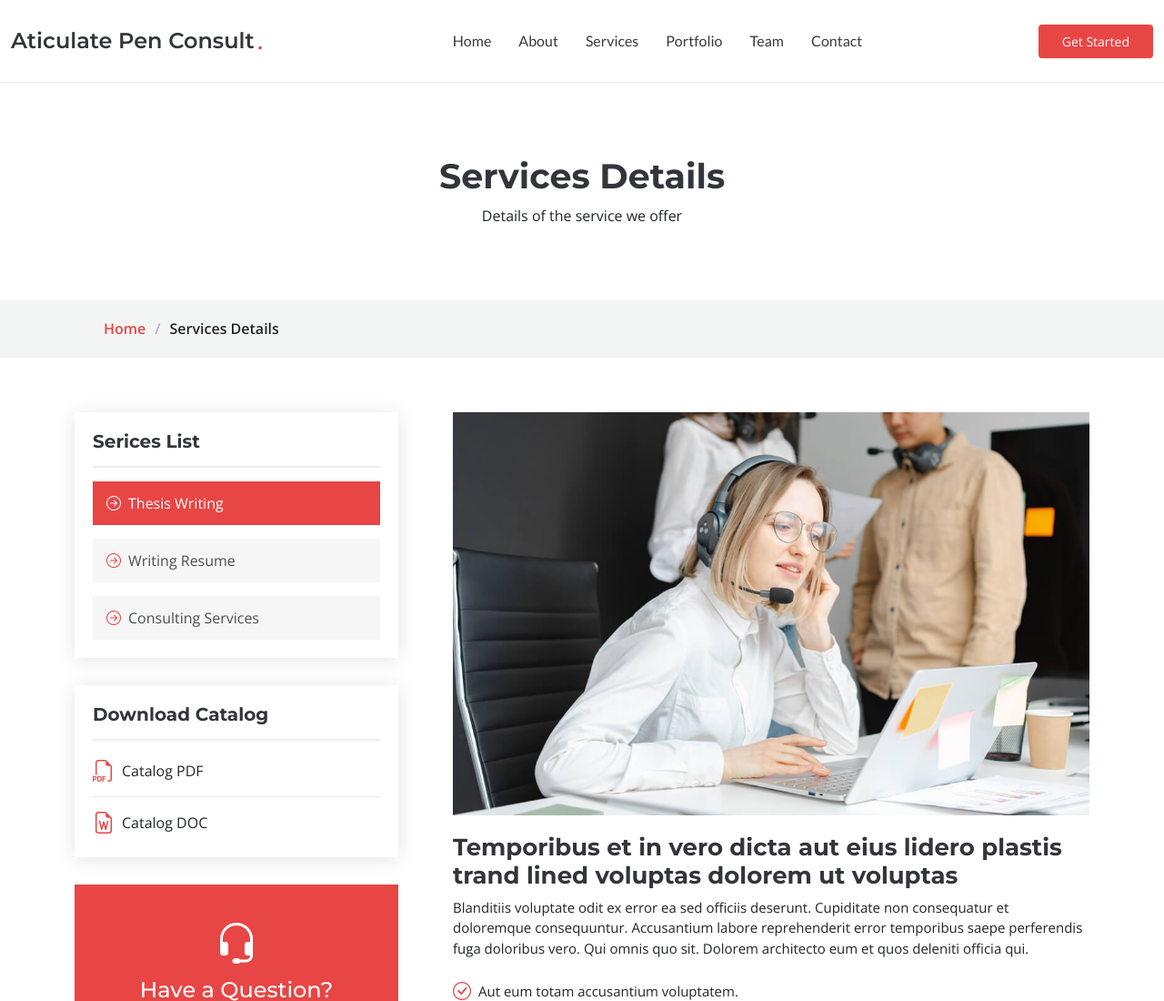
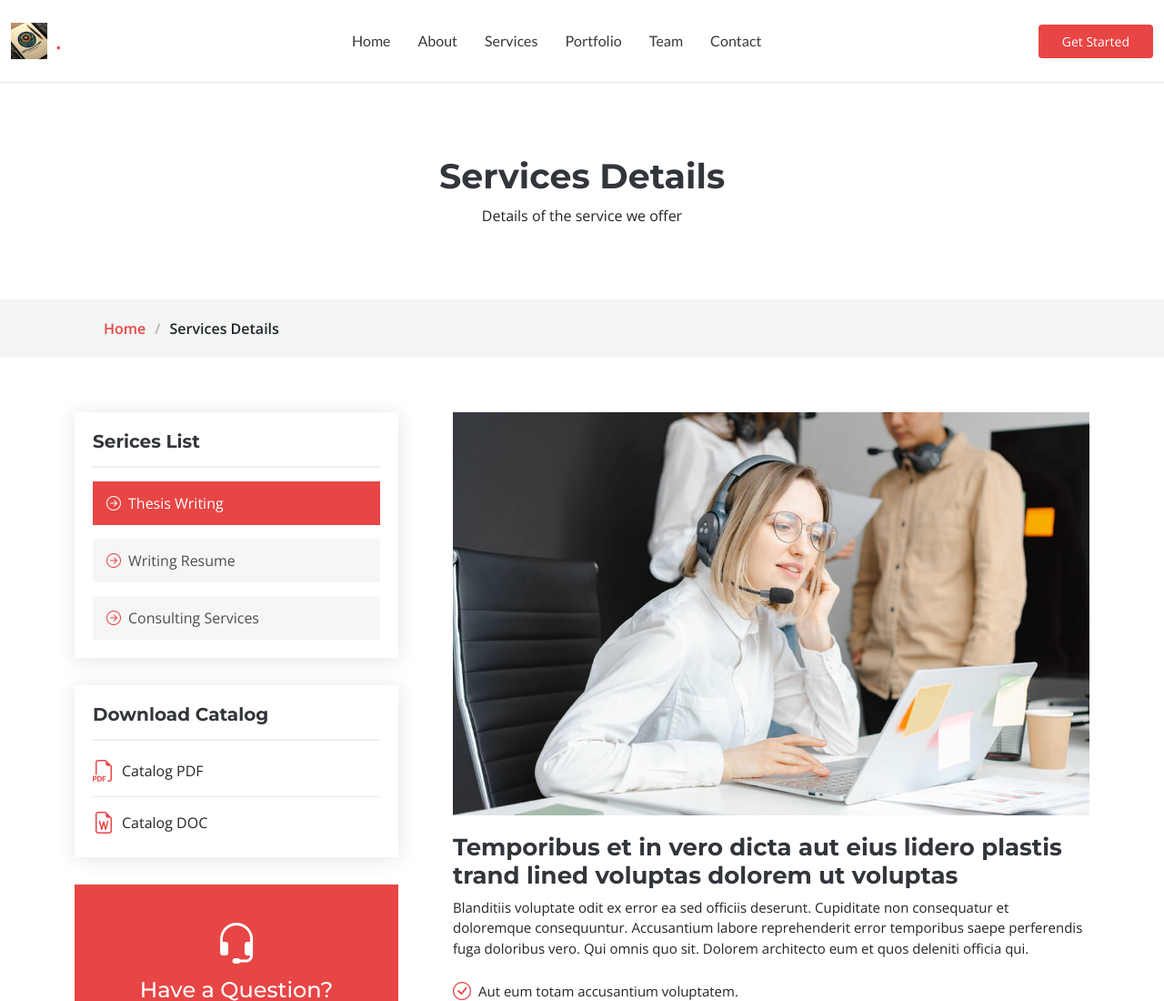
Before and after one commit to anamboijohn/Aticulate_Pen_Consult, a plain HTML site: page services-details.html in a window 1280 px wide. Shown: the top 1100 px of the page at 91% size. Drawn offline with nearby package versions, Linux system fonts and the light colour scheme.

Commit message:
first commit

```diff
--- a/services-details.html
+++ b/services-details.html
@@ -38,8 +38,7 @@
 
       <a href="index.html" class="logo d-flex align-items-center me-auto me-xl-0">
         <!-- Uncomment the line below if you also wish to use an image logo -->
-        <!-- <img src="assets/img/logo.png" alt=""> -->
-        <h1>Aticulate Pen Consult</h1>
+        <img src="assets/img/apple-touch-icon.png" alt="">
         <span>.</span>
       </a>
 
@@ -156,7 +155,7 @@
       <div class="row gy-4">
         <div class="col-lg-5 col-md-12 footer-about">
           <a href="index.html" class="logo d-flex align-items-center">
-            <span>Aticulate Pen Consult</span>
+            <span>APC</span>
           </a>
           <p>Cras fermentum odio eu feugiat lide par naso tierra. Justo eget nada terra videa magna derita valies darta donna mare fermentum iaculis eu non diam phasellus.</p>
           <div class="social-links d-flex mt-4">
```
Also changed, not shown: index.html (+4 -4 lines).
